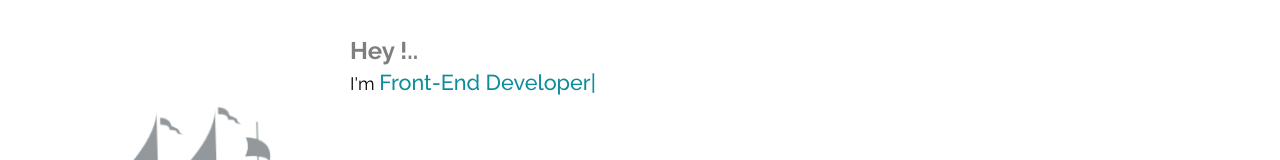
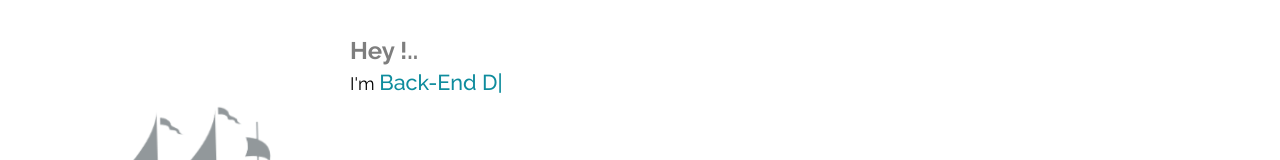
Before and after one commit to iampravinsubramaniyam/portfolio-react, a React (Create React App) app: page / in a window 1280 px wide. Shown: the part 394-554 px from the top of the page. Built offline with nearby package versions, Linux system fonts and the light colour scheme.

Commit message:
typing animation effect modified

```diff
--- a/src/components/AutoType.js
+++ b/src/components/AutoType.js
@@ -1,15 +1,12 @@
-import React from 'react'
+import React from 'react';
 import { TypeAnimation } from 'react-type-animation';
 
-
 const AutoType = () => {
-
-    return (
+  return (
     <TypeAnimation
       sequence={[
-        // Same substring at the start will only be typed out once, initially
         'PraveenSubramaniyam',
-        1000, // wait 1s before replacing "Mice" with "Hamsters"
+        1000, // wait 1s before moving to the next text
         'Front-End Developer',
         1000,
         'Back-End Developer',
@@ -20,11 +17,14 @@ const AutoType = () => {
         1000
       ]}
       wrapper="span"
-      speed={5}
+      speed={60}
+      deletionSpeed={30}
+      cursor={true}
+      cursorStyle="|"
       style={{ fontSize: '1.2em', display: 'inline-block', color: 'rgb(14, 140, 157)', fontWeight: "500" }}
       repeat={Infinity}
     />
   );
-}
+};
 
-export default AutoType
+export default AutoType;
```
